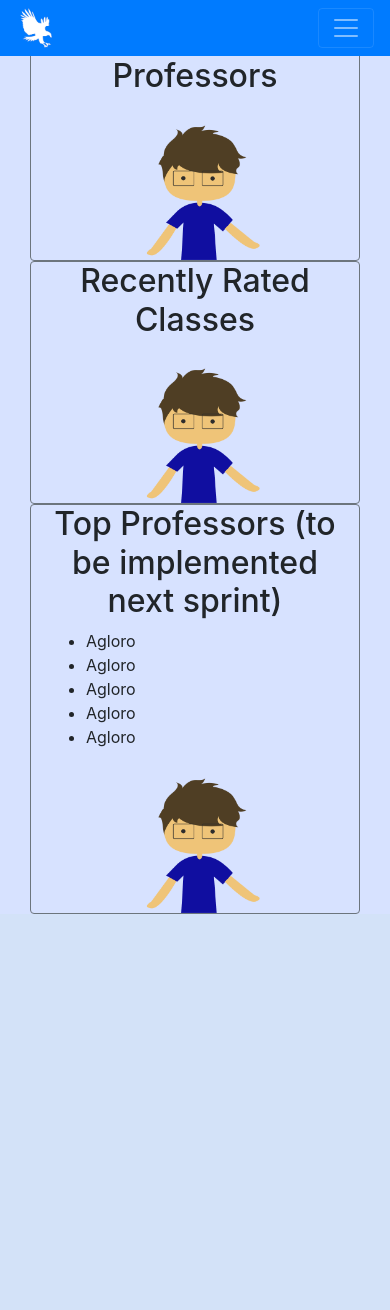
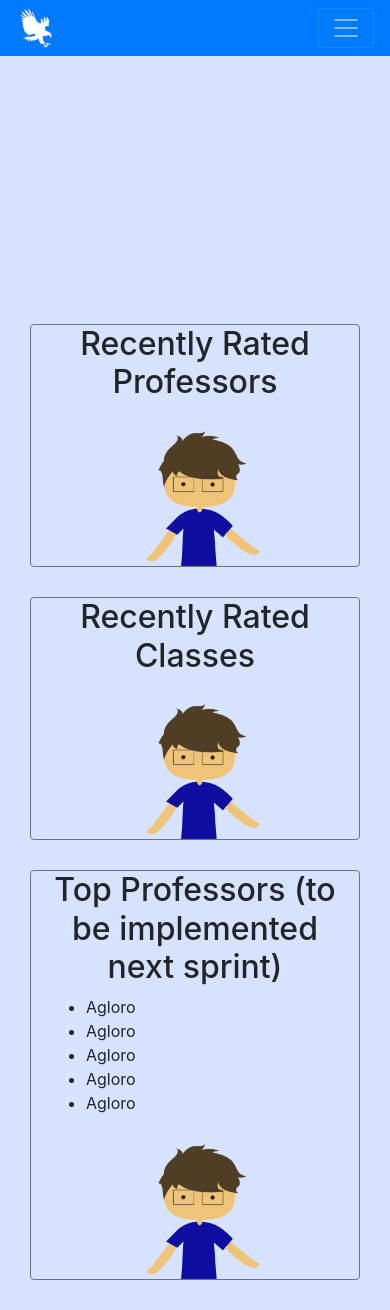
Before and after one commit to Alyssa-Cuan/group5-prof-rating-system, a PHP site: page /homepage/home.php in a window 390 px wide. Before the commit the page ends 914 px from the top, so only its background shows below. Run offline with PHP 8.4, Linux system fonts and the light colour scheme; the visitor is signed in with stand-in values (Sample User, id 1); data comes from the database, SQL or seed files in the repository; data that the repository does not hold is empty; some libraries are stand-ins or nearby versions.

Commit message:
fixed for mobile compatibility

```diff
--- a/homepage/home.php
+++ b/homepage/home.php
@@ -2,10 +2,12 @@
 require "homeTemplate.php"
 ?>
 
-<main role="main" class="container">
+<main role="main" class="container" >
     <div class="container">
-        <div class="row mt-5">
-            <div class="col-lg mx-auto order-md-1">
+        <div class="homeContents">
+        <div class="row mt-5" >
+
+            <div class="col-lg mx-auto order-md-1" style="margin-bottom:30px;">
                 <div class="col-md-12 border border-secondary rounded">
                     <h2 class="text-center">Recently Rated Professors</h2>
                     <ul>
@@ -29,7 +31,7 @@ require "homeTemplate.php"
 
             </div>
 
-            <div class="col-lg mx-auto order-md-2 ">
+            <div class="col-lg mx-auto order-md-2" style="margin-bottom:30px;">
                 <div class="col-md-12 border border-secondary rounded">
                     <h2 class="text-center">Recently Rated Classes</h2>
                     <ul>
@@ -54,9 +56,7 @@ require "homeTemplate.php"
 
             </div>
 
-            <div
-                    class="col-lg mx-auto order-md-3"
-            >
+            <div class="col-lg mx-auto order-md-3" style="margin-bottom:30px;">
                 <div class="col-md-12 border border-secondary rounded">
                     <h2 class="text-center">Top Professors (to be implemented next sprint)</h2>
                     <!-- <p class="text-center lead lg">Profs you may know</p> -->
@@ -73,6 +73,7 @@ require "homeTemplate.php"
                 </div>
 
             </div>
+            </div>
         </div>
     </div>
 </main>
--- a/homepage/homeTemplate.php
+++ b/homepage/homeTemplate.php
@@ -26,7 +26,7 @@ if(!isset($_SESSION['login_user'])){
     <title>Search</title>
 
     <!-- Custom styles for this template -->
-    <link href="style.css" rel="stylesheet" />
+
 
     <style type="text/css">
         .autocomplete {
@@ -62,6 +62,14 @@ if(!isset($_SESSION['login_user'])){
             color: #ffffff;
         }
 
+        @media only screen and (max-width: 600px) {
+            .homeContents {
+                margin-top: 750px;
+
+            }
+        }
+
+
 
     </style>
 
@@ -73,6 +81,8 @@ if(!isset($_SESSION['login_user'])){
     <!-- Custom styles for this template -->
     <link href="starter-template.css" rel="stylesheet">
     <link href="signin.css" rel="stylesheet">
+    <link href="style.css" rel="stylesheet" />
+
 
 </head>
 
--- a/style.css
+++ b/style.css
@@ -13,9 +13,10 @@ body {
   align-items: center;
   -webkit-box-pack: center;
   justify-content: center;
-  padding-top: 40px;
+  padding-top: -100px;
   padding-bottom: 40px;
   background-color: #f5f5f5;
+
 }
 
 .form-spacing {
@@ -27,7 +28,9 @@ body {
   max-width: 330px;
   padding: 15px;
   margin: 0 auto;
+
 }
+
 .form-signin .checkbox {
   font-weight: 400;
 }
```
Also changed, not shown: index.php (+7 -7 lines), search/searchProfessor.php (+16 -0 lines), view/profDataView.php (+34 -2 lines).
